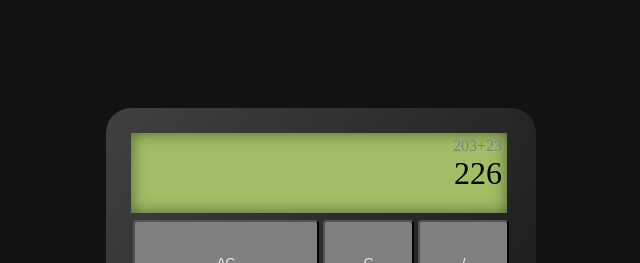
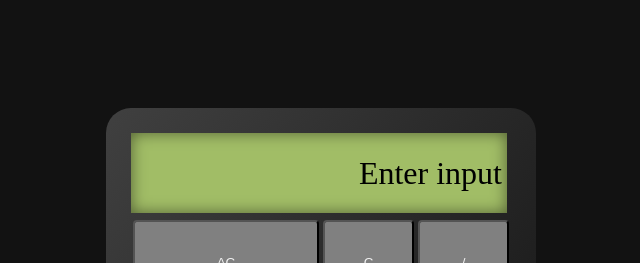
Before and after one commit to rehmansohail/calculator, a plain HTML site: page index.html in a window 1280 px wide. Shown: the top 263 px of the page, without its empty margins (319-959 px from the left). Drawn offline with Linux system fonts and the light colour scheme; a web font is replaced by a local one.

Commit message:
logic complete

```diff
--- a/index.html
+++ b/index.html
@@ -9,8 +9,8 @@
 <body>
     <div id="calculator">
         <div id="input-wrap">
-            <div id="tmp">203+23</div>
-            <div id="input">226</div>
+            <div id="tmp"></div>
+            <div id="input">Enter input</div>
         </div>
         <div id="button-wrap">
             <button id="all-clear" class="num-0">AC</button>
```
